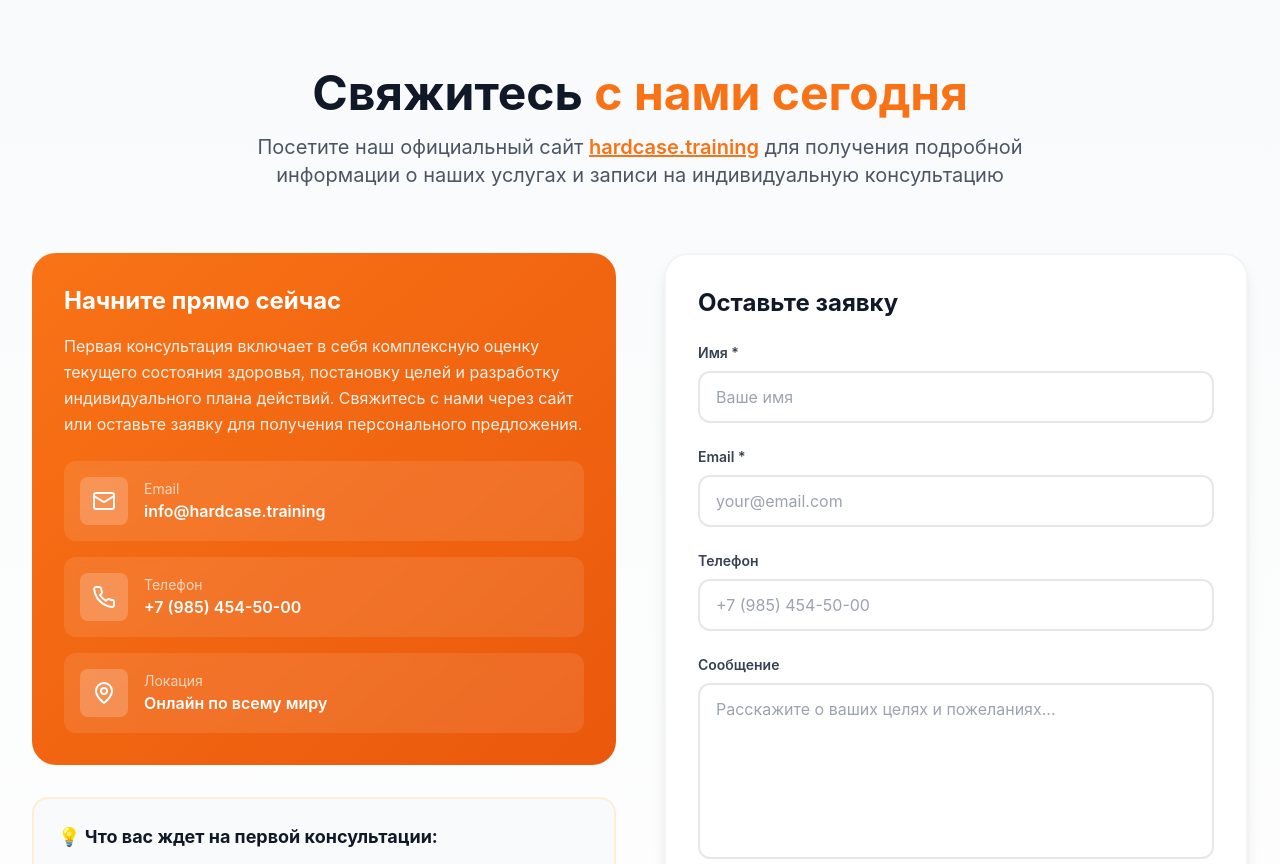
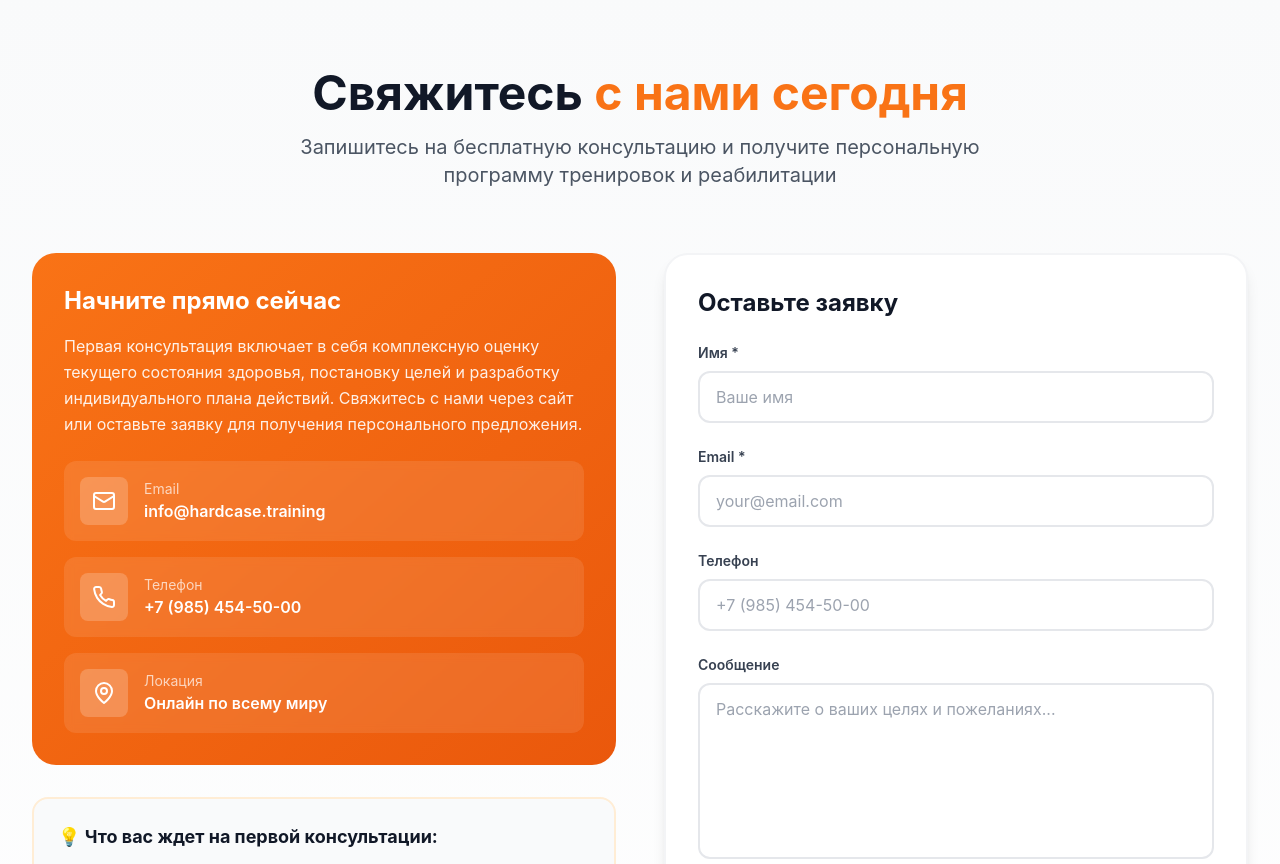
Before and after one commit to coldreb00t/hardcase-website, a Next.js app: page / in a window 1280 px wide. Shown: the part 8020-8884 px from the top of the page. Built offline with nearby package versions, Linux system fonts and the light colour scheme.

Commit message:
Remove redundant text about visiting official website, replace with CTA for free consultation

```diff
--- a/components/ContactSection.tsx
+++ b/components/ContactSection.tsx
@@ -49,11 +49,7 @@
             Свяжитесь <span className="text-primary-500">с нами сегодня</span>
           </h2>
           <p className="text-xl text-gray-600 max-w-3xl mx-auto">
-            Посетите наш официальный сайт{' '}
-            <a href="https://hardcase.training" target="_blank" rel="noopener noreferrer" className="text-primary-500 hover:text-primary-600 font-semibold underline">
-              hardcase.training
-            </a>
-            {' '}для получения подробной информации о наших услугах и записи на индивидуальную консультацию
+            Запишитесь на бесплатную консультацию и получите персональную программу тренировок и реабилитации
           </p>
         </motion.div>
 
```
